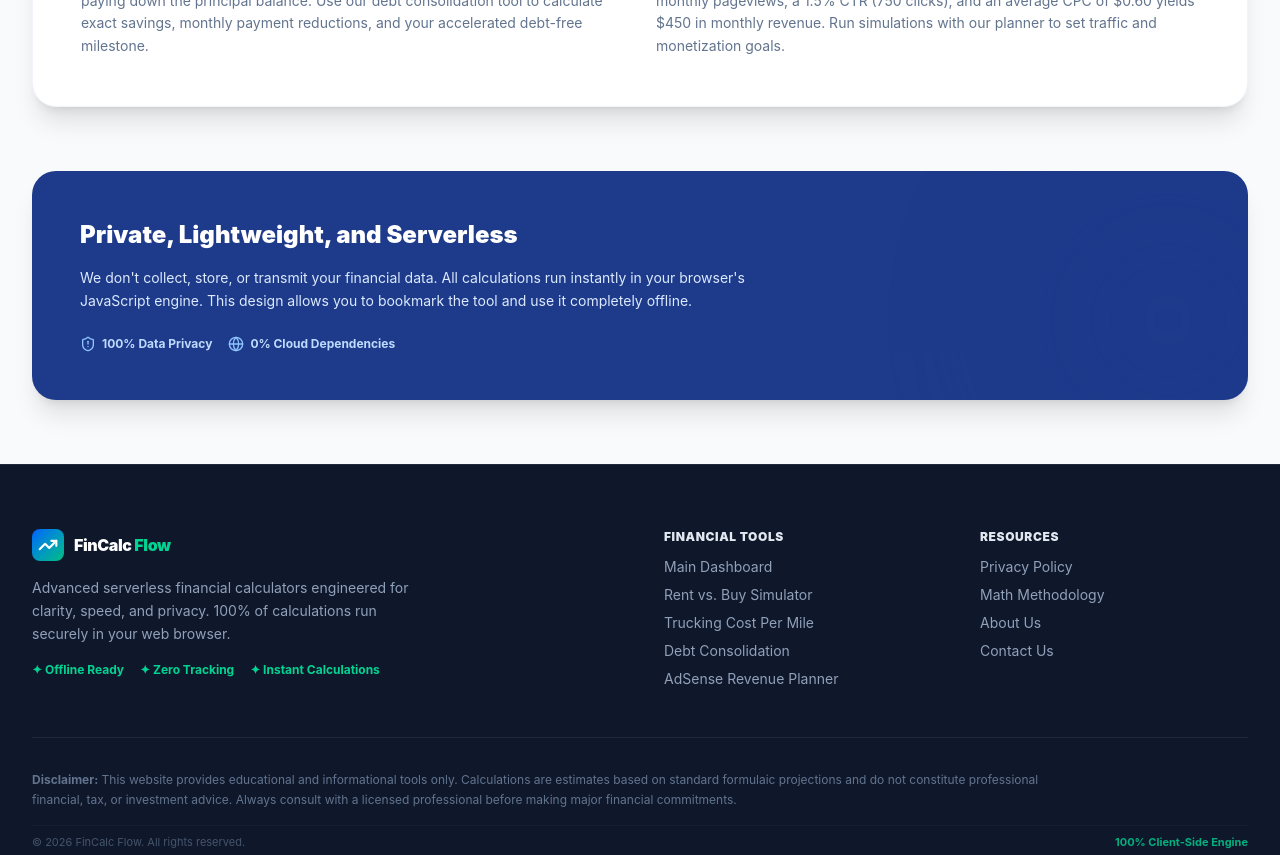
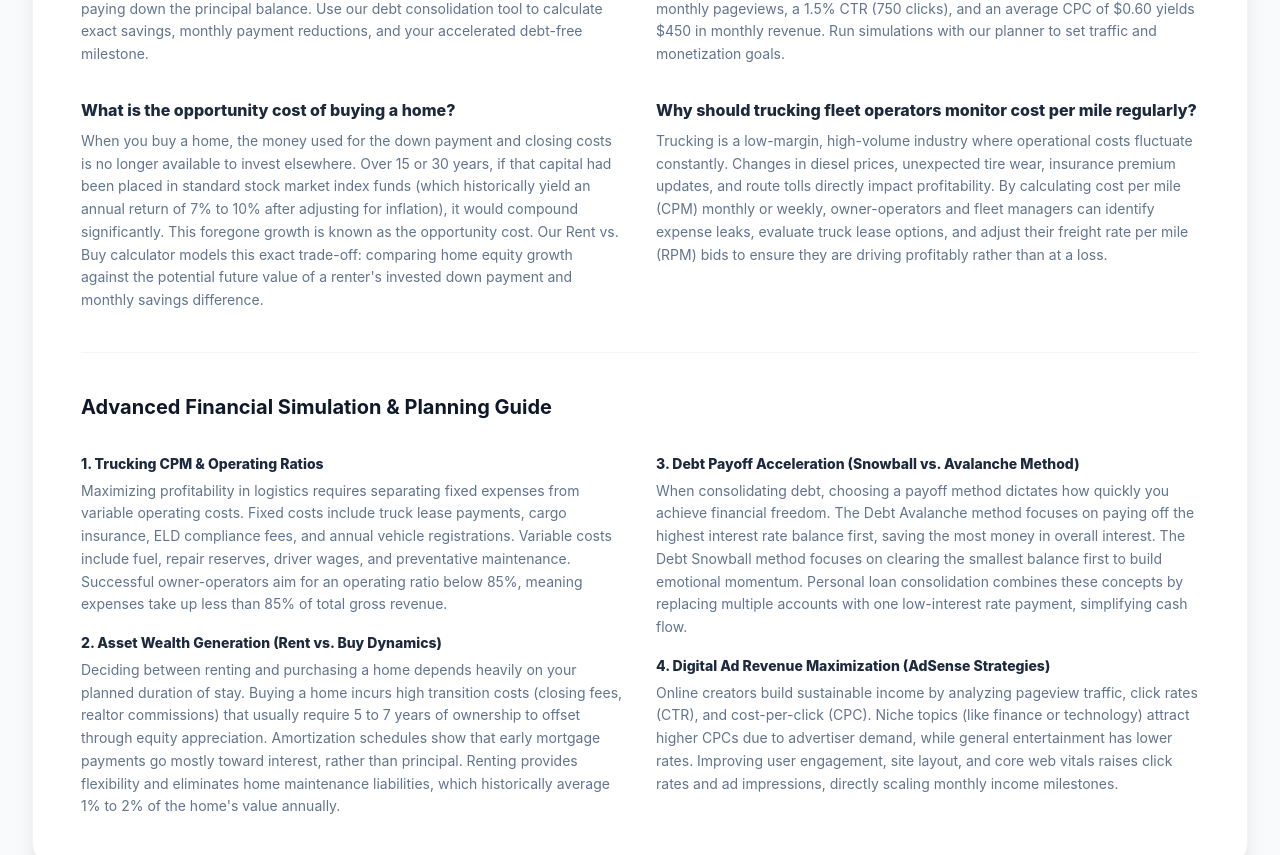
Before and after one commit to HarisYaseen/FinCalcFlow, a React (Vite) app: page / in a window 1280 px wide. Shown: the part 1680-2535 px from the top of the page. Built offline with nearby package versions, Linux system fonts and the light colour scheme.

Commit message:
perf(seo): double homepage content word count to 1100+ words to resolve thin content audit warning

```diff
--- a/index.html
+++ b/index.html
@@ -119,20 +119,48 @@
         <section style="margin: 40px 0;">
           <h3>Frequently Asked Questions & Financial Guides</h3>
           <div style="margin-bottom: 20px;">
-            <h4>What is a good trucking cost per mile?</h4>
-            <p>A healthy trucking cost per mile (CPM) ranges between $1.50 and $2.20, depending on fuel price, equipment financing rates, maintenance history, and insurance premiums. Keeping detailed logs of fixed and variable expenses allows owner-operators to negotiate profitable freight rates.</p>
+            <h4>How do I calculate my trucking cost per mile?</h4>
+            <p>To compute your commercial cost per mile, list all fixed monthly fees (such as lease payments, truck permits, and insurance premiums) and your variable operational expenses (such as diesel fuel, driver wages, toll fees, and maintenance/tire reserves). Sum these expenses together and divide the total by your monthly driven miles. Our trucking calculator handles this instantly to help owner-operators maintain a healthy profit margin.</p>
           </div>
           <div style="margin-bottom: 20px;">
-            <h4>How do you compare renting vs buying?</h4>
-            <p>Comparing renting vs buying a home requires looking beyond monthly payments. Buying builds home equity through amortization and asset price appreciation, but incurs non-recoverable costs like property taxes, mortgage interest, and home maintenance. Renting eliminates maintenance risks and allows you to invest capital (like a down payment) into index funds.</p>
+            <h4>What parameters dictate a Rent vs. Buy decision?</h4>
+            <p>A Rent vs. Buy simulation models mortgage amortization, upfront down payments, closing costs, and home appreciation rates. It also incorporates hidden homeownership costs such as property tax, homeowners association (HOA) fees, insurance, and annual maintenance overhead. It compares this against rent prices, renters insurance, and the opportunity cost of investing your home down payment into index funds.</p>
           </div>
           <div style="margin-bottom: 20px;">
-            <h4>What is the benefit of debt consolidation?</h4>
-            <p>Consolidating high-interest credit card debt into a lower-rate personal loan reduces total interest costs and combines multiple monthly payments into a single payment. This helps you pay off the principal balance faster and save money.</p>
+            <h4>How does credit card debt consolidation work?</h4>
+            <p>Debt consolidation merges multiple high-interest credit card balances into a single personal loan with a lower interest rate (APR). This lowers your monthly interest charges, meaning a larger portion of your monthly payment goes toward paying down the principal balance. Use our debt consolidation tool to calculate exact savings, monthly payment reductions, and your accelerated debt-free milestone.</p>
           </div>
           <div style="margin-bottom: 20px;">
-            <h4>How is Google AdSense revenue calculated?</h4>
-            <p>AdSense earnings are calculated by multiplying page impressions by the click-through rate (CTR) and the average cost per click (CPC). For example, 10,000 pageviews with a 2% CTR (200 clicks) at $0.50 CPC generates $100 in ad revenue.</p>
+            <h4>How can I forecast Google AdSense earnings?</h4>
+            <p>AdSense income is modeled using three core variables: daily or monthly pageviews, click-through rate (CTR), and average cost-per-click (CPC). The formula is: pageviews × (CTR / 100) × CPC. For example, a blog with 50,000 monthly pageviews, a 1.5% CTR (750 clicks), and an average CPC of $0.60 yields $450 in monthly revenue. Run simulations with our planner to set traffic and monetization goals.</p>
+          </div>
+          <div style="margin-bottom: 20px;">
+            <h4>What is the opportunity cost of buying a home?</h4>
+            <p>When you buy a home, the money used for the down payment and closing costs is no longer available to invest elsewhere. Over 15 or 30 years, if that capital had been placed in standard stock market index funds (which historically yield an annual return of 7% to 10% after adjusting for inflation), it would compound significantly. This foregone growth is known as the opportunity cost. Our Rent vs. Buy calculator models this exact trade-off: comparing home equity growth against the potential future value of a renter's invested down payment and monthly savings difference.</p>
+          </div>
+          <div style="margin-bottom: 20px;">
+            <h4>Why should trucking fleet operators monitor cost per mile regularly?</h4>
+            <p>Trucking is a low-margin, high-volume industry where operational costs fluctuate constantly. Changes in diesel prices, unexpected tire wear, insurance premium updates, and route tolls directly impact profitability. By calculating cost per mile (CPM) monthly or weekly, owner-operators and fleet managers can identify expense leaks, evaluate truck lease options, and adjust their freight rate per mile (RPM) bids to ensure they are driving profitably rather than at a loss.</p>
+          </div>
+        </section>
+
+        <section style="margin: 40px 0; border-top: 1px solid #e2e8f0; padding-top: 20px;">
+          <h3>Advanced Financial Simulation & Planning Guide</h3>
+          <div style="margin-bottom: 20px;">
+            <h4>1. Trucking CPM & Operating Ratios</h4>
+            <p>Maximizing profitability in logistics requires separating fixed expenses from variable operating costs. Fixed costs include truck lease payments, cargo insurance, ELD compliance fees, and annual vehicle registrations. Variable costs include fuel, repair reserves, driver wages, and preventative maintenance. Successful owner-operators aim for an operating ratio below 85%, meaning expenses take up less than 85% of total gross revenue.</p>
+          </div>
+          <div style="margin-bottom: 20px;">
+            <h4>2. Asset Wealth Generation (Rent vs. Buy Dynamics)</h4>
+            <p>Deciding between renting and purchasing a home depends heavily on your planned duration of stay. Buying a home incurs high transition costs (closing fees, realtor commissions) that usually require 5 to 7 years of ownership to offset through equity appreciation. Amortization schedules show that early mortgage payments go mostly toward interest, rather than principal. Renting provides flexibility and eliminates home maintenance liabilities, which historically average 1% to 2% of the home's value annually.</p>
+          </div>
+          <div style="margin-bottom: 20px;">
+            <h4>3. Debt Payoff Acceleration (Snowball vs. Avalanche Method)</h4>
+            <p>When consolidating debt, choosing a payoff method dictates how quickly you achieve financial freedom. The Debt Avalanche method focuses on paying off the highest interest rate balance first, saving the most money in overall interest. The Debt Snowball method focuses on clearing the smallest balance first to build emotional momentum. Personal loan consolidation combines these concepts by replacing multiple accounts with one low-interest rate payment, simplifying cash flow.</p>
+          </div>
+          <div style="margin-bottom: 20px;">
+            <h4>4. Digital Ad Revenue Maximization (AdSense Strategies)</h4>
+            <p>Online creators build sustainable income by analyzing pageview traffic, click rates (CTR), and cost-per-click (CPC). Niche topics (like finance or technology) attract higher CPCs due to advertiser demand, while general entertainment has lower rates. Improving user engagement, site layout, and core web vitals raises click rates and ad impressions, directly scaling monthly income milestones.</p>
           </div>
         </section>
       </main>
--- a/src/App.jsx
+++ b/src/App.jsx
@@ -537,7 +537,7 @@ export default function App() {
             </div>
 
             {/* Premium FAQ and Guide Section (SEO Content Booster) */}
-            <div className="bg-white rounded-3xl border border-slate-100 shadow-xl p-8 sm:p-12 space-y-8 text-left">
+            <div className="bg-white rounded-3xl border border-slate-100 shadow-xl p-8 sm:p-12 space-y-10 text-left">
               <div className="space-y-2">
                 <h3 className="text-2xl font-black text-slate-900 tracking-tight">Financial Guides & Frequently Asked Questions</h3>
                 <p className="text-slate-500 text-sm">Deep-dive insights to help you optimize trucking margins, mortgage alternatives, and debt elimination.</p>
@@ -570,6 +570,57 @@ export default function App() {
                   <p className="text-slate-500 text-xs sm:text-sm leading-relaxed">
                     AdSense income is modeled using three core variables: daily or monthly pageviews, click-through rate (CTR), and average cost-per-click (CPC). The formula is: pageviews × (CTR / 100) × CPC. For example, a blog with 50,000 monthly pageviews, a 1.5% CTR (750 clicks), and an average CPC of $0.60 yields $450 in monthly revenue. Run simulations with our planner to set traffic and monetization goals.
                   </p>
+                </div>
+
+                <div className="space-y-2">
+                  <h4 className="font-extrabold text-slate-800 text-base">What is the opportunity cost of buying a home?</h4>
+                  <p className="text-slate-500 text-xs sm:text-sm leading-relaxed">
+                    When you buy a home, the money used for the down payment and closing costs is no longer available to invest elsewhere. Over 15 or 30 years, if that capital had been placed in standard stock market index funds (which historically yield an annual return of 7% to 10% after adjusting for inflation), it would compound significantly. This foregone growth is known as the opportunity cost. Our Rent vs. Buy calculator models this exact trade-off: comparing home equity growth against the potential future value of a renter's invested down payment and monthly savings difference.
+                  </p>
+                </div>
+
+                <div className="space-y-2">
+                  <h4 className="font-extrabold text-slate-800 text-base">Why should trucking fleet operators monitor cost per mile regularly?</h4>
+                  <p className="text-slate-500 text-xs sm:text-sm leading-relaxed">
+                    Trucking is a low-margin, high-volume industry where operational costs fluctuate constantly. Changes in diesel prices, unexpected tire wear, insurance premium updates, and route tolls directly impact profitability. By calculating cost per mile (CPM) monthly or weekly, owner-operators and fleet managers can identify expense leaks, evaluate truck lease options, and adjust their freight rate per mile (RPM) bids to ensure they are driving profitably rather than at a loss.
+                  </p>
+                </div>
+              </div>
+
+              {/* In-depth Editorial Articles Section */}
+              <div className="border-t border-slate-100 pt-10 space-y-8">
+                <h3 className="text-xl font-bold text-slate-900">Advanced Financial Simulation & Planning Guide</h3>
+
+                <div className="grid grid-cols-1 md:grid-cols-2 gap-8 text-sm text-slate-500 leading-relaxed">
+                  <div className="space-y-4">
+                    <div>
+                      <h5 className="font-extrabold text-slate-800 mb-1">1. Trucking CPM & Operating Ratios</h5>
+                      <p>
+                        Maximizing profitability in logistics requires separating fixed expenses from variable operating costs. Fixed costs include truck lease payments, cargo insurance, ELD compliance fees, and annual vehicle registrations. Variable costs include fuel, repair reserves, driver wages, and preventative maintenance. Successful owner-operators aim for an operating ratio below 85%, meaning expenses take up less than 85% of total gross revenue.
+                      </p>
+                    </div>
+                    <div>
+                      <h5 className="font-extrabold text-slate-800 mb-1">2. Asset Wealth Generation (Rent vs. Buy Dynamics)</h5>
+                      <p>
+                        Deciding between renting and purchasing a home depends heavily on your planned duration of stay. Buying a home incurs high transition costs (closing fees, realtor commissions) that usually require 5 to 7 years of ownership to offset through equity appreciation. Amortization schedules show that early mortgage payments go mostly toward interest, rather than principal. Renting provides flexibility and eliminates home maintenance liabilities, which historically average 1% to 2% of the home's value annually.
+                      </p>
+                    </div>
+                  </div>
+
+                  <div className="space-y-4">
+                    <div>
+                      <h5 className="font-extrabold text-slate-800 mb-1">3. Debt Payoff Acceleration (Snowball vs. Avalanche Method)</h5>
+                      <p>
+                        When consolidating debt, choosing a payoff method dictates how quickly you achieve financial freedom. The Debt Avalanche method focuses on paying off the highest interest rate balance first, saving the most money in overall interest. The Debt Snowball method focuses on clearing the smallest balance first to build emotional momentum. Personal loan consolidation combines these concepts by replacing multiple accounts with one low-interest rate payment, simplifying cash flow.
+                      </p>
+                    </div>
+                    <div>
+                      <h5 className="font-extrabold text-slate-800 mb-1">4. Digital Ad Revenue Maximization (AdSense Strategies)</h5>
+                      <p>
+                        Online creators build sustainable income by analyzing pageview traffic, click rates (CTR), and cost-per-click (CPC). Niche topics (like finance or technology) attract higher CPCs due to advertiser demand, while general entertainment has lower rates. Improving user engagement, site layout, and core web vitals raises click rates and ad impressions, directly scaling monthly income milestones.
+                      </p>
+                    </div>
+                  </div>
                 </div>
               </div>
             </div>
```
